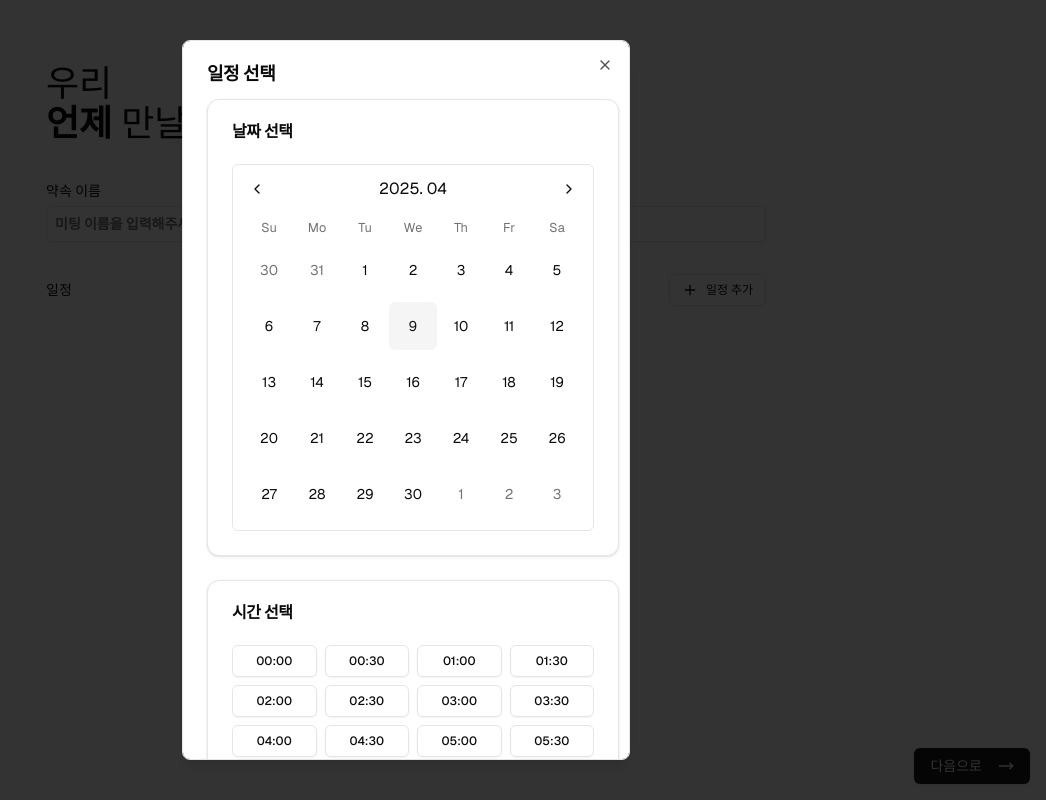
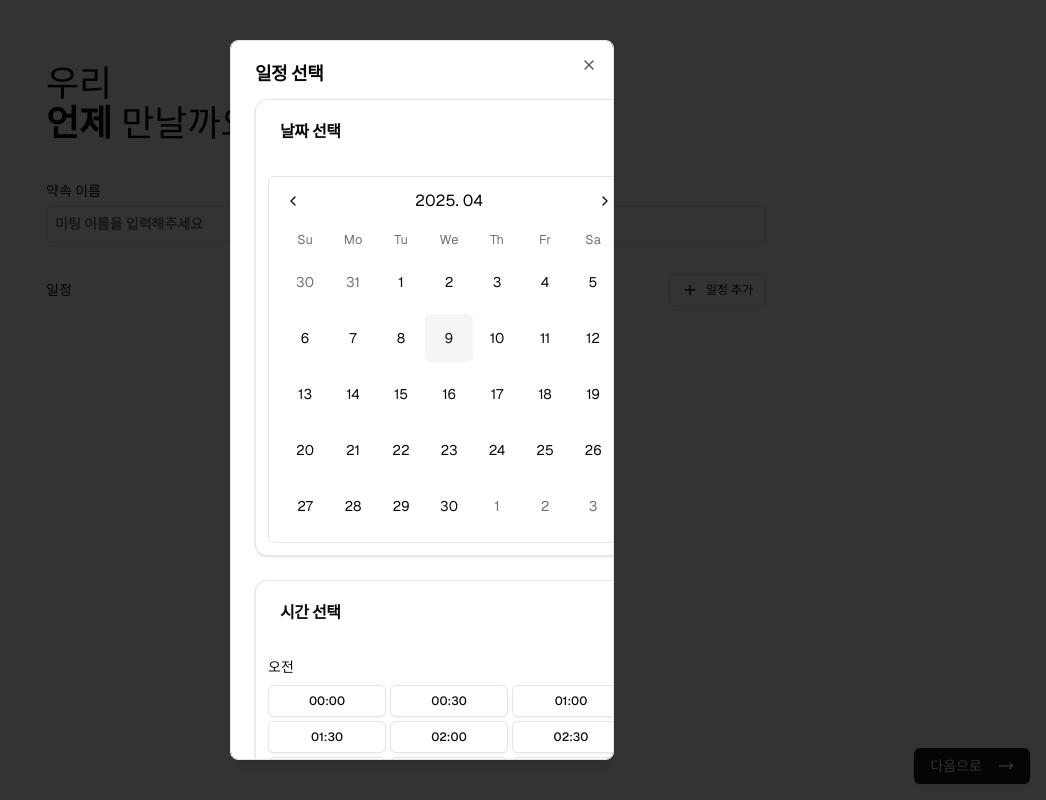
Before and after one commit to ThemeParty/meetnow, a Next.js app in the folder front/: page /meet/time in a window 1280 px wide. Both pictures are taken after a click on the button "일정 추가". Shown: the whole page, without its empty margins (234-1280 px from the left). Built offline with nearby package versions, Linux system fonts and the light colour scheme.

Commit message:
시간대 오전 오후 버튼으로 선택하도록 변경

```diff
--- a/front/app/meet/time/body.tsx
+++ b/front/app/meet/time/body.tsx
@@ -17,8 +17,8 @@ export const Body = () => {
   const [isModalOpen, setIsModalOpen] = useState(false);
   const [schedules, setSchedules] = useState<Array<{
     id: string;
-    dates: string[];
-    selectedTimes: string[];
+    date: string;
+    time: string;
   }>>([]);
 
   const handleNameChange = (e: React.ChangeEvent<HTMLInputElement>) => {
@@ -31,40 +31,39 @@ export const Body = () => {
     setMeetingName(meetingData.name);
   }, [meetingData.name]);
 
-  const handleAddSchedule = (data: {
-    dates: string[];
-    selectedTimes: string[];
-  }) => {
-    const newSchedule = {
-      id: Date.now().toString(),
-      ...data
-    };
-    const newSchedules = [...schedules, newSchedule];
-    setSchedules(newSchedules);
+  const handleAddSchedule = (scheduleData: { date: string; time: string }[]) => {
+    const newSchedules = scheduleData.map((item, index) => ({
+      id: `${Date.now()}-${index}`,
+      date: item.date,
+      time: item.time
+    }));
 
-    // 첫 번째 일정의 데이터로 meetingData 업데이트
-    if (newSchedules.length === 1) {
-      const sortedTimes = data.selectedTimes.sort();
-      updateMeetingData({
-        duration: 'individual',
-        dates: data.dates,
-        times: sortedTimes.length > 0 ? [sortedTimes[0], sortedTimes[sortedTimes.length - 1]] : ['', '']
-      });
-    }
+    setSchedules(prev => [...prev, ...newSchedules]);
+
+    // meetingData 업데이트 - 모든 날짜와 시간을 추출
+    const allSchedules = [...schedules, ...newSchedules];
+    const uniqueDates = [...new Set(allSchedules.map(s => s.date))];
+    const uniqueTimes = [...new Set(allSchedules.map(s => s.time))].sort();
+
+    updateMeetingData({
+      duration: 'individual',
+      dates: uniqueDates,
+      times: uniqueTimes.length > 0 ? [uniqueTimes[0], uniqueTimes[uniqueTimes.length - 1]] : ['', '']
+    });
   };
 
   const handleRemoveSchedule = (id: string) => {
     const newSchedules = schedules.filter(schedule => schedule.id !== id);
     setSchedules(newSchedules);
 
-    // 일정이 삭제된 후 첫 번째 일정으로 meetingData 업데이트
+    // meetingData 업데이트 - 남은 일정들로부터 날짜와 시간 추출
     if (newSchedules.length > 0) {
-      const firstSchedule = newSchedules[0];
-      const sortedTimes = firstSchedule.selectedTimes.sort();
+      const uniqueDates = [...new Set(newSchedules.map(s => s.date))];
+      const uniqueTimes = [...new Set(newSchedules.map(s => s.time))].sort();
       updateMeetingData({
         duration: 'individual',
-        dates: firstSchedule.dates,
-        times: sortedTimes.length > 0 ? [sortedTimes[0], sortedTimes[sortedTimes.length - 1]] : ['', '']
+        dates: uniqueDates,
+        times: uniqueTimes.length > 0 ? [uniqueTimes[0], uniqueTimes[uniqueTimes.length - 1]] : ['', '']
       });
     } else {
       updateMeetingData({
@@ -118,8 +117,8 @@ export const Body = () => {
                     <span className="font-medium">일정</span>
                   </div>
                   <div className="text-sm text-muted-foreground">
-                    <p>날짜: {schedule.dates.join(', ')}</p>
-                    <p>시간: {schedule.selectedTimes.length > 0 ? schedule.selectedTimes.join(', ') : '선택된 시간 없음'}</p>
+                    <p>날짜: {schedule.date}</p>
+                    <p>시간: {schedule.time}</p>
                   </div>
                 </div>
                 <Button
--- a/front/app/meet/time/schedule-selection-modal.tsx
+++ b/front/app/meet/time/schedule-selection-modal.tsx
@@ -3,23 +3,20 @@
 import { useState, useEffect } from 'react'
 
 import { Button } from '@/components/ui/button'
+import { Card, CardContent, CardHeader, CardTitle } from '@/components/ui/card'
 import {
   Dialog,
   DialogContent,
   DialogHeader,
   DialogTitle,
 } from '@/components/ui/dialog'
-import { Card, CardContent, CardHeader, CardTitle } from '@/components/ui/card'
 
 import { MultipleSelectCalendar } from './mutiple-select-calendar'
 
 interface ScheduleSelectionModalProps {
   open: boolean
   onOpenChange: (open: boolean) => void
-  onConfirm: (data: {
-    dates: string[]
-    selectedTimes: string[]
-  }) => void
+  onConfirm: (schedules: { date: string; time: string }[]) => void
   initialData?: {
     dates?: string[]
     selectedTimes?: string[]
@@ -27,25 +24,35 @@ interface ScheduleSelectionModalProps {
 }
 
 const generateTimeSlots = () => {
-  const times = []
+  const morningTimes = []
+  const afternoonTimes = []
+
   for (let hour = 0; hour < 24; hour++) {
     for (let minute of [0, 30]) {
       const timeString = `${hour.toString().padStart(2, '0')}:${minute.toString().padStart(2, '0')}`
-      times.push(timeString)
+      if (hour < 12) {
+        morningTimes.push(timeString)
+      } else {
+        afternoonTimes.push(timeString)
       }
     }
-  return times
+  }
+  return { morningTimes, afternoonTimes }
 }
 
 export const ScheduleSelectionModal = ({
   open,
   onOpenChange,
   onConfirm,
-  initialData
+  initialData,
 }: ScheduleSelectionModalProps) => {
-  const [selectedDates, setSelectedDates] = useState<string[]>(initialData?.dates || [])
-  const [selectedTimes, setSelectedTimes] = useState<string[]>(initialData?.selectedTimes || [])
-  const timeSlots = generateTimeSlots()
+  const [selectedDates, setSelectedDates] = useState<string[]>(
+    initialData?.dates || [],
+  )
+  const [selectedTimes, setSelectedTimes] = useState<string[]>(
+    initialData?.selectedTimes || [],
+  )
+  const { morningTimes, afternoonTimes } = generateTimeSlots()
 
   useEffect(() => {
     if (initialData) {
@@ -56,7 +63,9 @@ export const ScheduleSelectionModal = ({
 
   const handleDatesSelect = (dates?: Date[]) => {
     if (dates) {
-      const formattedDates = dates.map(date => date.toISOString().split('T')[0])
+      const formattedDates = dates.map(
+        (date) => date.toISOString().split('T')[0],
+      )
       setSelectedDates(formattedDates)
     } else {
       setSelectedDates([])
@@ -64,24 +73,24 @@ export const ScheduleSelectionModal = ({
   }
 
   const handleTimeToggle = (time: string) => {
-    setSelectedTimes(prev =>
+    setSelectedTimes((prev) =>
       prev.includes(time)
-        ? prev.filter(t => t !== time)
-        : [...prev, time].sort()
+        ? prev.filter((t) => t !== time)
+        : [...prev, time].sort(),
     )
   }
 
   const handleConfirm = () => {
-    onConfirm({
-      dates: selectedDates,
-      selectedTimes: selectedTimes
-    })
+    const schedules = selectedDates.flatMap(date =>
+      selectedTimes.map(time => ({ date, time }))
+    )
+    onConfirm(schedules)
     onOpenChange(false)
   }
 
   return (
     <Dialog open={open} onOpenChange={onOpenChange}>
-      <DialogContent className="max-w-md max-h-[90vh] overflow-y-auto">
+      <DialogContent className="max-h-[90vh] w-[calc(100vw-2rem)] max-w-sm overflow-y-auto mx-4">
         <DialogHeader>
           <DialogTitle>일정 선택</DialogTitle>
         </DialogHeader>
@@ -91,7 +100,7 @@ export const ScheduleSelectionModal = ({
             <CardHeader>
               <CardTitle>날짜 선택</CardTitle>
             </CardHeader>
-            <CardContent>
+            <CardContent className="p-3">
               <div className="flex justify-center">
                 <MultipleSelectCalendar onSelect={handleDatesSelect} />
               </div>
@@ -102,19 +111,45 @@ export const ScheduleSelectionModal = ({
             <CardHeader>
               <CardTitle>시간 선택</CardTitle>
             </CardHeader>
-            <CardContent>
-              <div className="grid grid-cols-4 gap-2 max-h-60 overflow-y-auto">
-                {timeSlots.map((time) => (
+            <CardContent className="p-3">
+              <div className="space-y-4">
+                <div>
+                  <h4 className="mb-2 text-sm font-medium">오전</h4>
+                  <div className="grid grid-cols-3 gap-1">
+                    {morningTimes.map((time) => (
                       <Button
                         key={time}
-                    variant={selectedTimes.includes(time) ? "default" : "outline"}
+                        variant={
+                          selectedTimes.includes(time) ? 'default' : 'outline'
+                        }
                         size="sm"
                         onClick={() => handleTimeToggle(time)}
-                    className="text-xs"
+                        className="text-xs px-1"
                       >
                         {time}
                       </Button>
                     ))}
+                  </div>
+                </div>
+
+                <div>
+                  <h4 className="mb-2 text-sm font-medium">오후</h4>
+                  <div className="grid grid-cols-3 gap-1">
+                    {afternoonTimes.map((time) => (
+                      <Button
+                        key={time}
+                        variant={
+                          selectedTimes.includes(time) ? 'default' : 'outline'
+                        }
+                        size="sm"
+                        onClick={() => handleTimeToggle(time)}
+                        className="text-xs px-1"
+                      >
+                        {time}
+                      </Button>
+                    ))}
+                  </div>
+                </div>
               </div>
             </CardContent>
           </Card>
@@ -123,9 +158,7 @@ export const ScheduleSelectionModal = ({
             <Button variant="outline" onClick={() => onOpenChange(false)}>
               취소
             </Button>
-            <Button onClick={handleConfirm}>
-              확인
-            </Button>
+            <Button onClick={handleConfirm}>확인</Button>
           </div>
         </div>
       </DialogContent>
```
Lines whose indentation alone changed are shown as unchanged.
